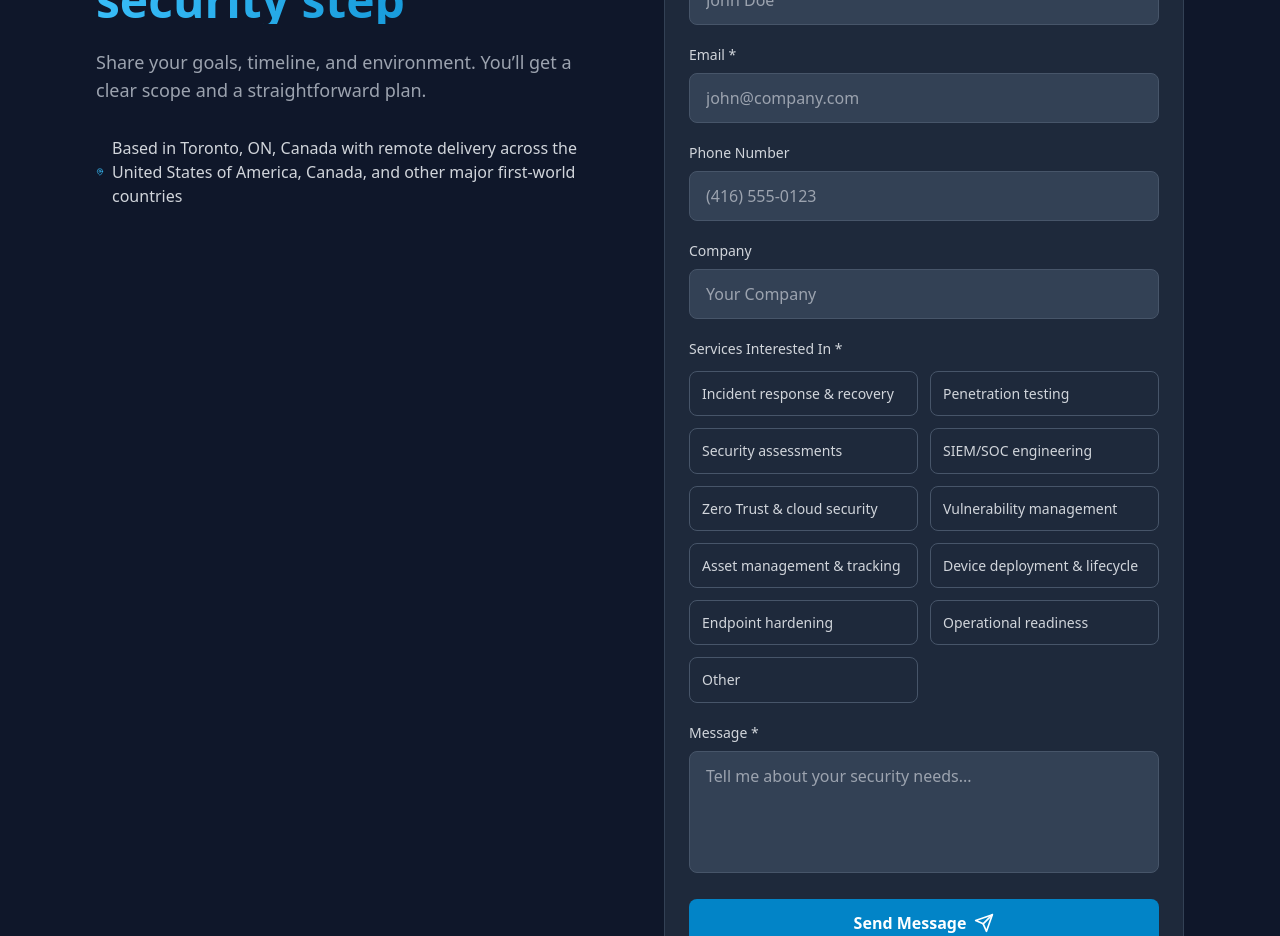
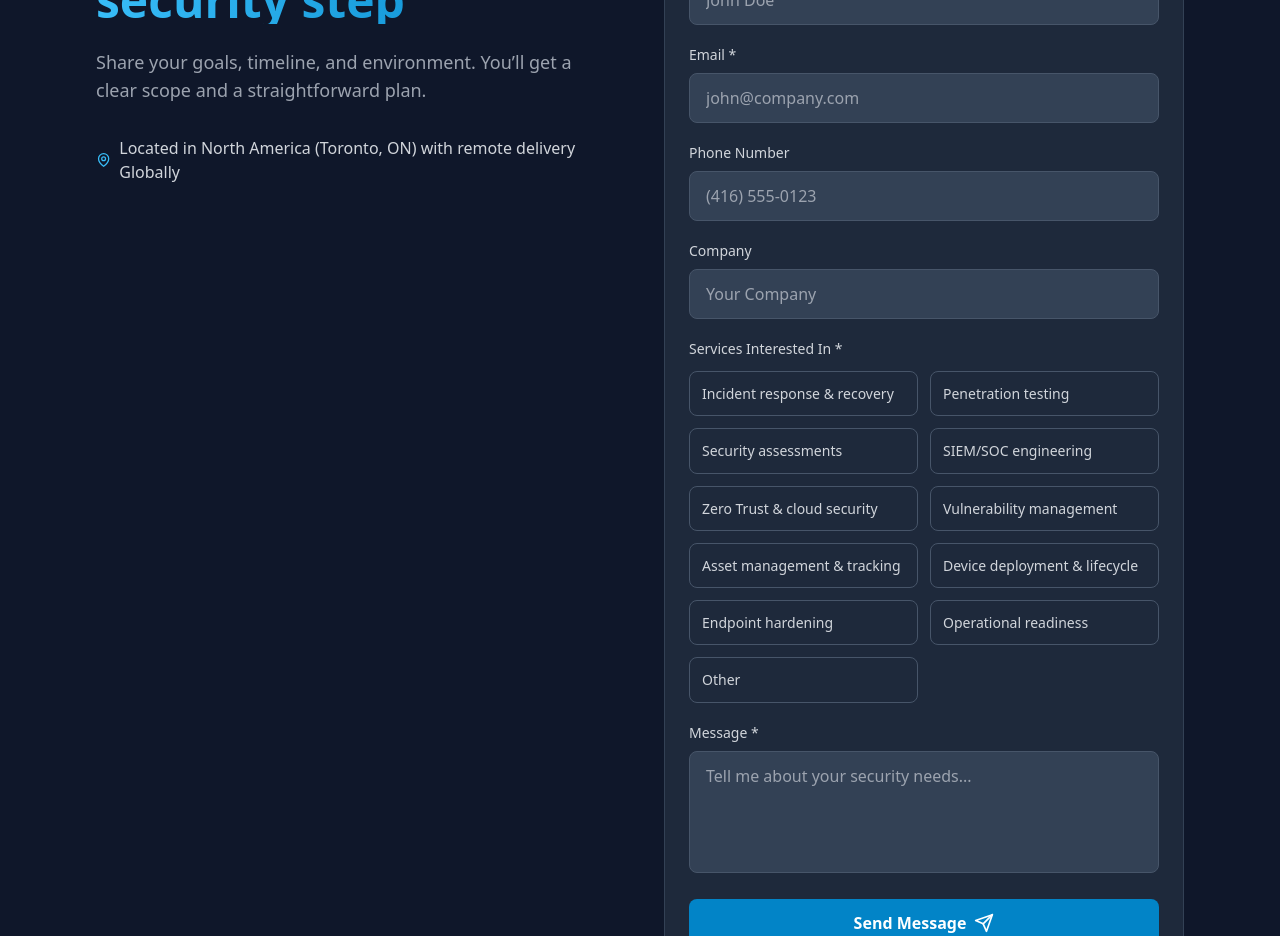
Before and after one commit to ezaganjoridev/cybersecurity-website, a React (Vite) app: page / in a window 1280 px wide. Shown: the part 1940-2876 px from the top of the page. Built offline with nearby package versions, Linux system fonts and the light colour scheme.

Commit message:
fixed contact page

```diff
--- a/src/components/Contact.jsx
+++ b/src/components/Contact.jsx
@@ -100,7 +100,7 @@ const Contact = () => {
             <div className="space-y-3 text-gray-300">
               <div className="flex items-center gap-2">
                 <MapPin className="w-4 h-4 text-primary-400" />
-                <span>Based in Toronto, ON, Canada with remote delivery across the United States of America, Canada, and other major first-world countries</span>
+                <span>Located in North America (Toronto, ON) with remote delivery Globally</span>
               </div>
             </div>
           </div>
```
